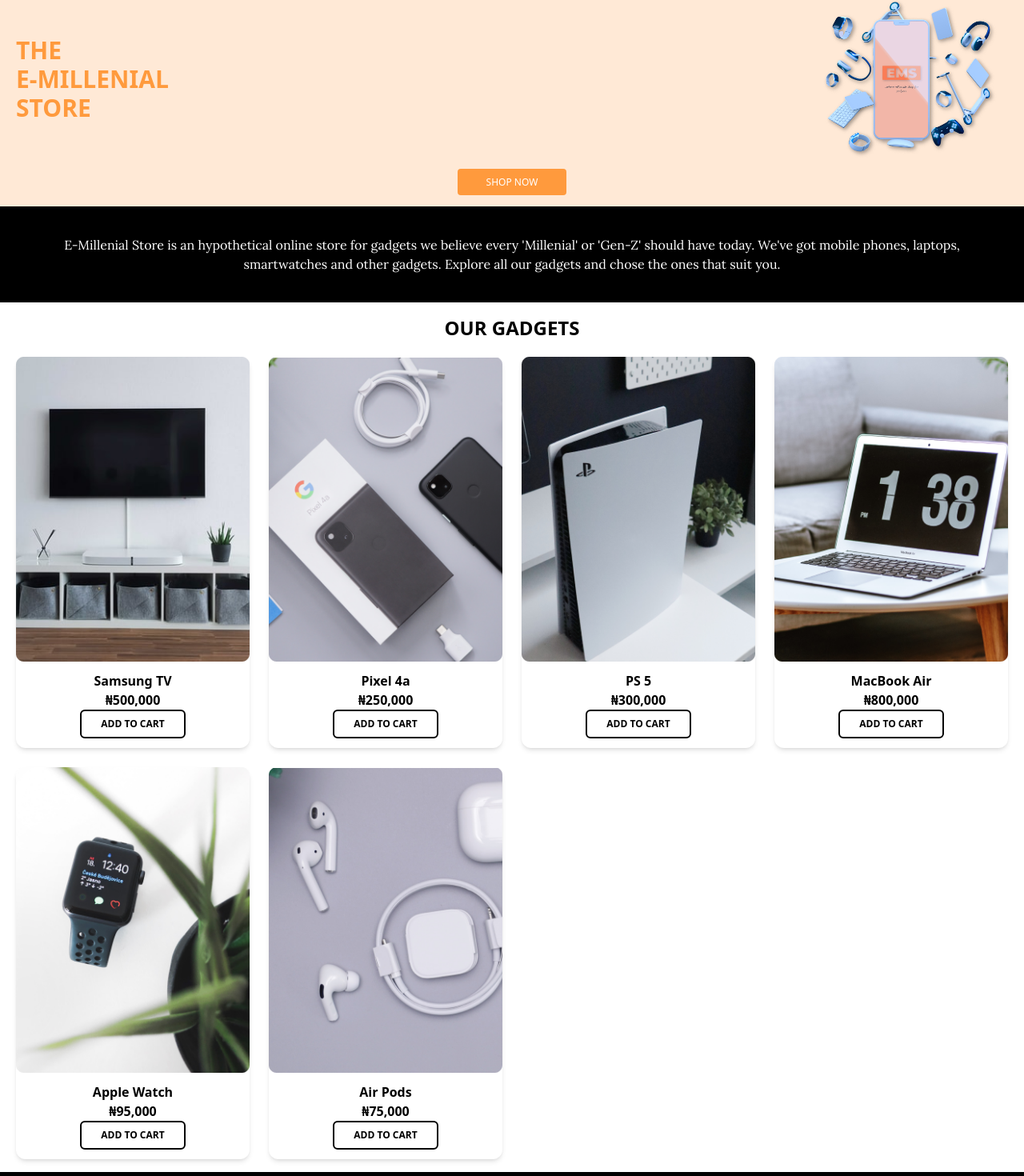
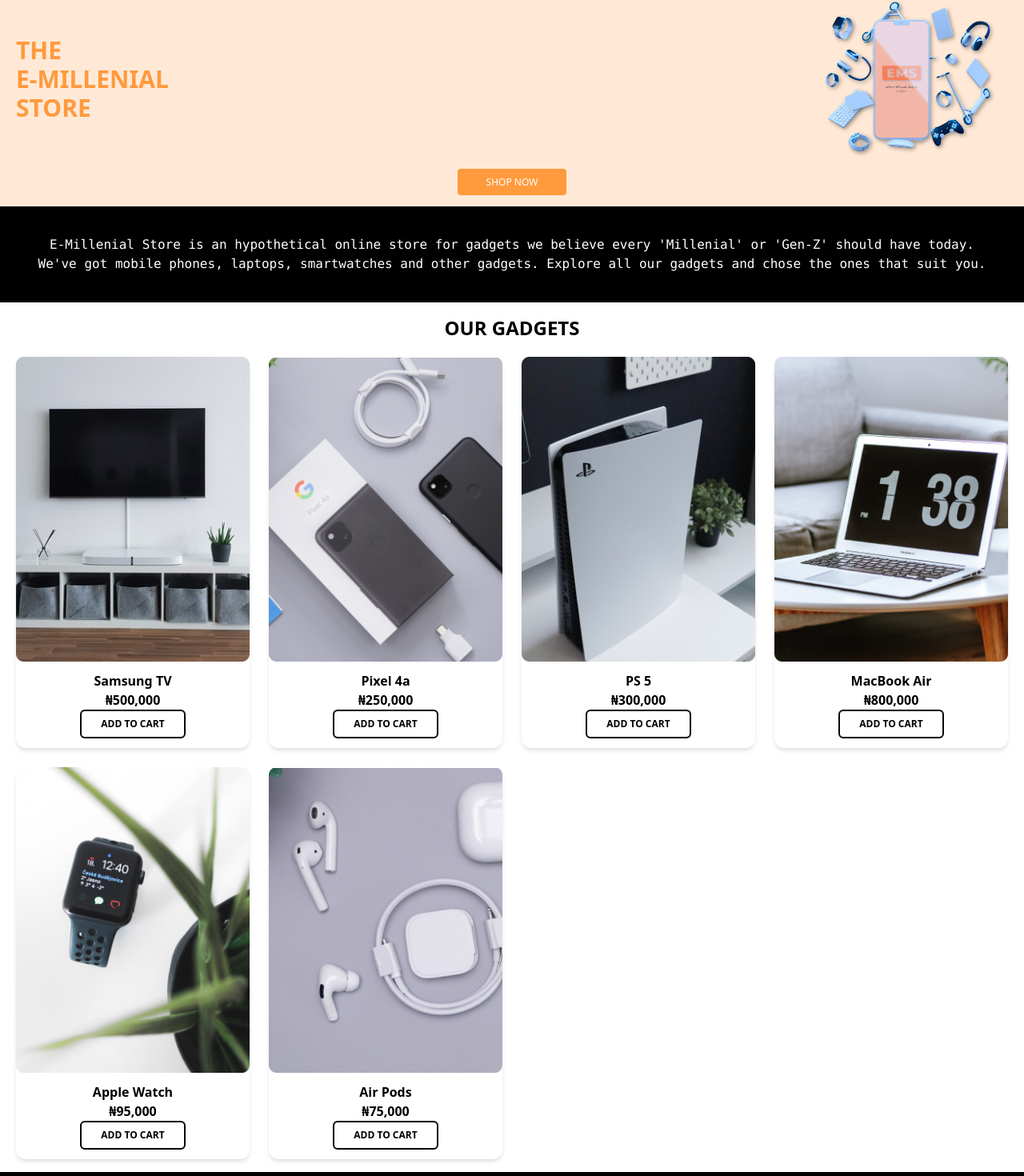
Before and after one commit to Lex043/Ems-E-commerce, a React (Vite) app: page / in a window 1280 px wide. Shown: the part 76-1546 px from the top of the page at 80% size. Built offline with nearby package versions, Linux system fonts and the light colour scheme; a web font is replaced by a local one.

Commit message:
feat: fonts

```diff
--- a/src/components/Footer.jsx
+++ b/src/components/Footer.jsx
@@ -4,7 +4,7 @@ const Footer = () => {
   return (
     <footer className="bg-black py-1 px-5 mt-auto flex justify-between gap-4 items-center">
       <img src={ems} alt="logo" className="w-14 h-14 bg-current" />
-      <p className="text-white font-Lobster">Designed and Crafted by Lex043</p>
+      <p className="text-white font-mono">Designed and Crafted by Lex043</p>
     </footer>
   );
 };
--- a/src/components/Intro.jsx
+++ b/src/components/Intro.jsx
@@ -1,7 +1,7 @@
 const Intro = () => {
   return (
     <article className="py-9 px-5 sm:px-10 md:px-15 bg-black text-center">
-      <p className="text-white animate-fade-in-up font-Lora">
+      <p className="text-white animate-fade-in-up font-mono">
         E-Millenial Store is an hypothetical online store for gadgets we believe
         every 'Millenial' or 'Gen-Z' should have today. We've got mobile phones,
         laptops, smartwatches and other gadgets. Explore all our gadgets and
```
